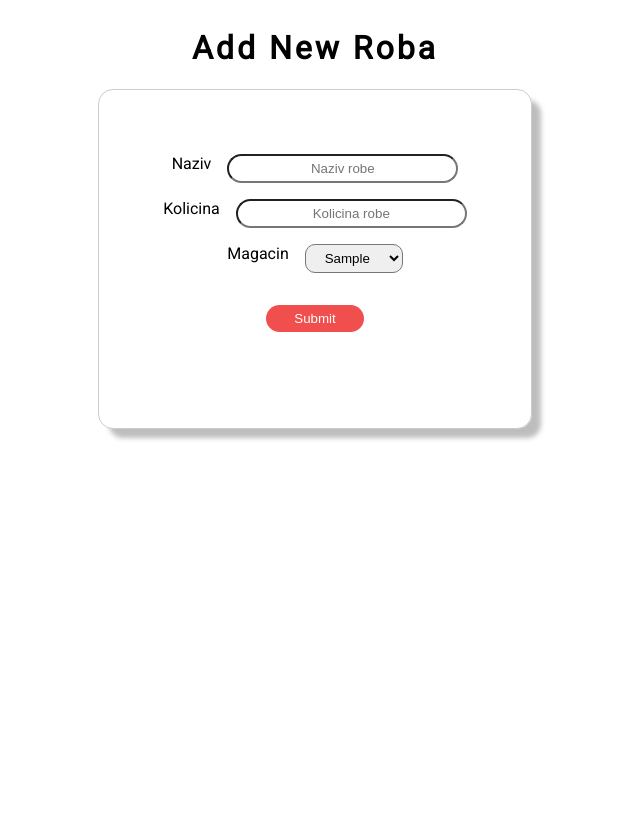
After one commit to dejvid98/singi-php, a PHP site: page /backup.php in a window 1280 px wide. The commit adds this page. Shown: the whole page, without its empty margins (325-965 px from the left). Run offline with PHP 8.4, Linux system fonts and the light colour scheme; tables that the repository leaves empty or names only in its code hold one stand-in row (values such as "Sample post").

Commit message:
new queries

```diff
--- a/addNewMagacin.css
+++ b/addNewMagacin.css
@@ -43,11 +43,18 @@ button:hover {
 
 input[type="text"],
 input[type="password"] {
-  margin: 1rem;
   border-radius: 4rem;
+  margin-bottom: 1rem;
+  margin-left: 1rem;
   padding: 5px 25px;
   overflow: hidden;
   text-align: center;
+}
+
+select {
+  margin-left: 1rem;
+  border-radius: 10px;
+  padding: 5px 15px;
 }
 
 input[type="text"]:focus,
@@ -85,3 +92,7 @@ button a {
   width: 15rem;
   padding: 1px 25px 1px 25px;
 }
+
+.form-field {
+  display: flex;
+}
--- /dev/null
+++ b/backup.php
@@ -0,0 +1,62 @@
+<?php
+    $pdo = new PDO('mysql:host=localhost;dbname=php1','root');
+
+        $magacinQuery = $pdo->query('SELECT * from magacin');
+
+    if($_POST){
+        $findMagacinQuery = 'SELECT * from magacin where naziv=:nazivMag';
+        $findMagacinStatement = $pdo->prepare($findMagacinQuery);
+        $findMagacinStatement->execute(['nazivMag'=>'Maxi']);
+        $result = $findMagacinStatement->fetch();
+        $magacin = $result['id'];
+
+        $naziv = $_POST['naziv'];
+
+        $kolicina = $_POST['kolicina'];
+
+        $query = 'INSERT INTO roba(magacin_id,naziv,lokacija) values(:magacin,:naziv,:kolicina)';
+
+        $stmt= $pdo->prepare($query);
+
+        $stmt->execute(['magacin'=> $magacin,'naziv' => $naziv, 'kolicina' => $kolicina]);
+    }
+?>
+
+
+<!DOCTYPE html>
+<html lang="en">
+<head>
+    <meta charset="UTF-8">
+    <meta name="viewport" content="width=device-width, initial-scale=1.0">
+    <title>Add New Magacin</title>
+    <link rel="stylesheet" href="addNewMagacin.css">
+    <link href="https://fonts.googleapis.com/css2?family=Roboto&display=swap" rel="stylesheet">
+</head>
+<body>
+    <div class='wrapper'>
+        <h1>Add New Roba</h1>
+            <form action='addNewRoba.php' method='POST' class='form'>
+                <div class='form-field'>
+                    <label for='naziv'>Naziv</label>
+                    <input id='naziv' name='naziv' type='text' placeholder='Naziv robe' required/>
+                </div>
+
+                <div class='form-field'>
+                    <label for='kolicina'>Kolicina</label>
+                    <input id='kolicina' name='kolicina' type='text' placeholder='Kolicina robe' required/>
+                </div>
+
+                <div class='form-field'>
+                    <label for="magacin">Magacin</label>
+                    <select id="magacin" name='magacin' >
+                        <?php while($row = $magacinQuery->fetch(PDO::FETCH_ASSOC)) : ?>
+                        <option value="<?php $row['naziv']?>"><?=$row['naziv']?></option>
+                        <?php endwhile ?>
+                    </select>
+                </div>
+                <button type='submit' class='button'>Submit</button>
+            </form>
+    </div>
+</body>
+    <script src="scripterino.js"></script>
+</html>
```
Also changed, not shown: addNewRoba.php (added, +72 -0 lines), createTables.php (+20 -12 lines), addNewMagacin.php (line endings or trailing spaces), index.php (line endings or trailing spaces), old.php (line endings or trailing spaces), scripterino.js (line endings or trailing spaces).
